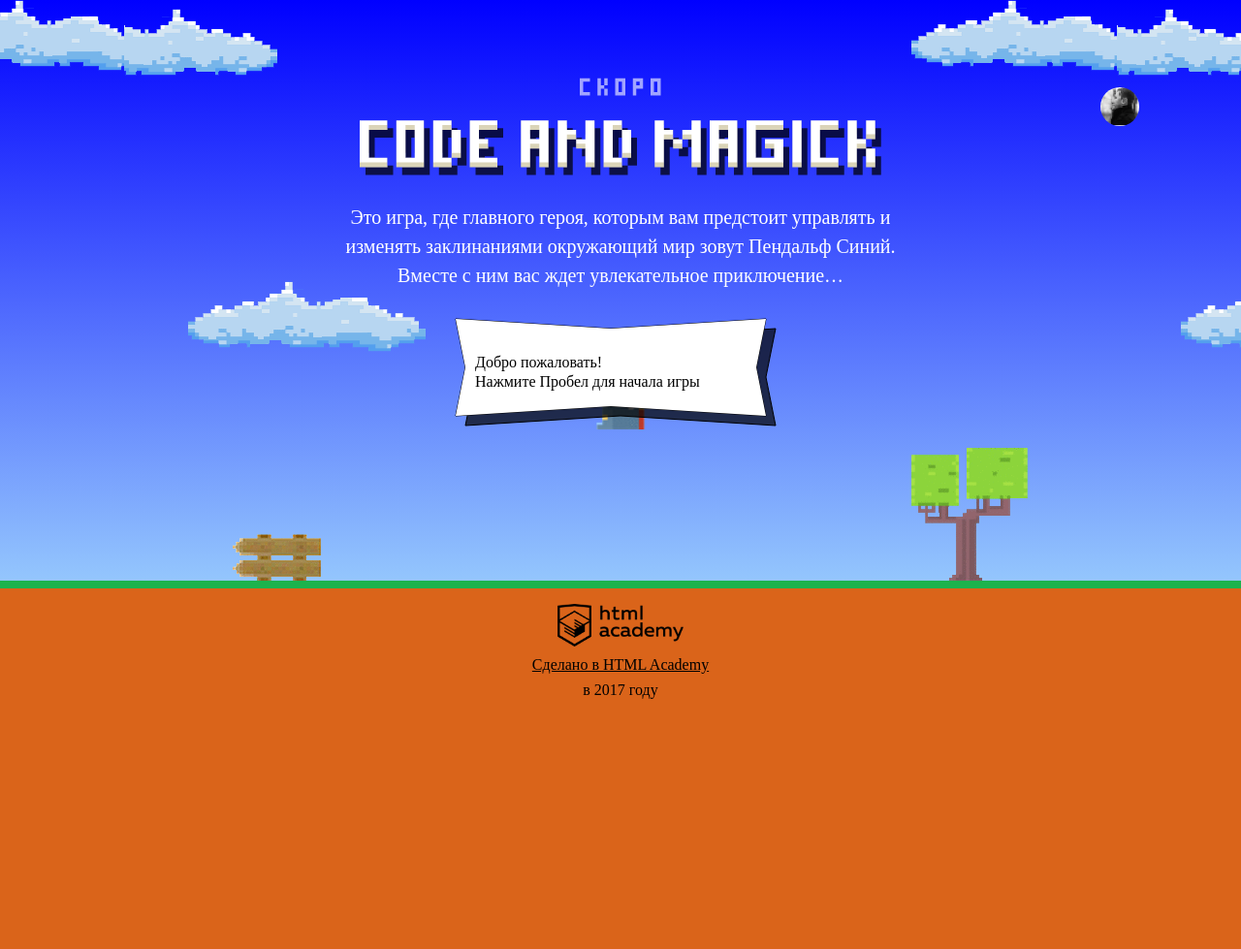
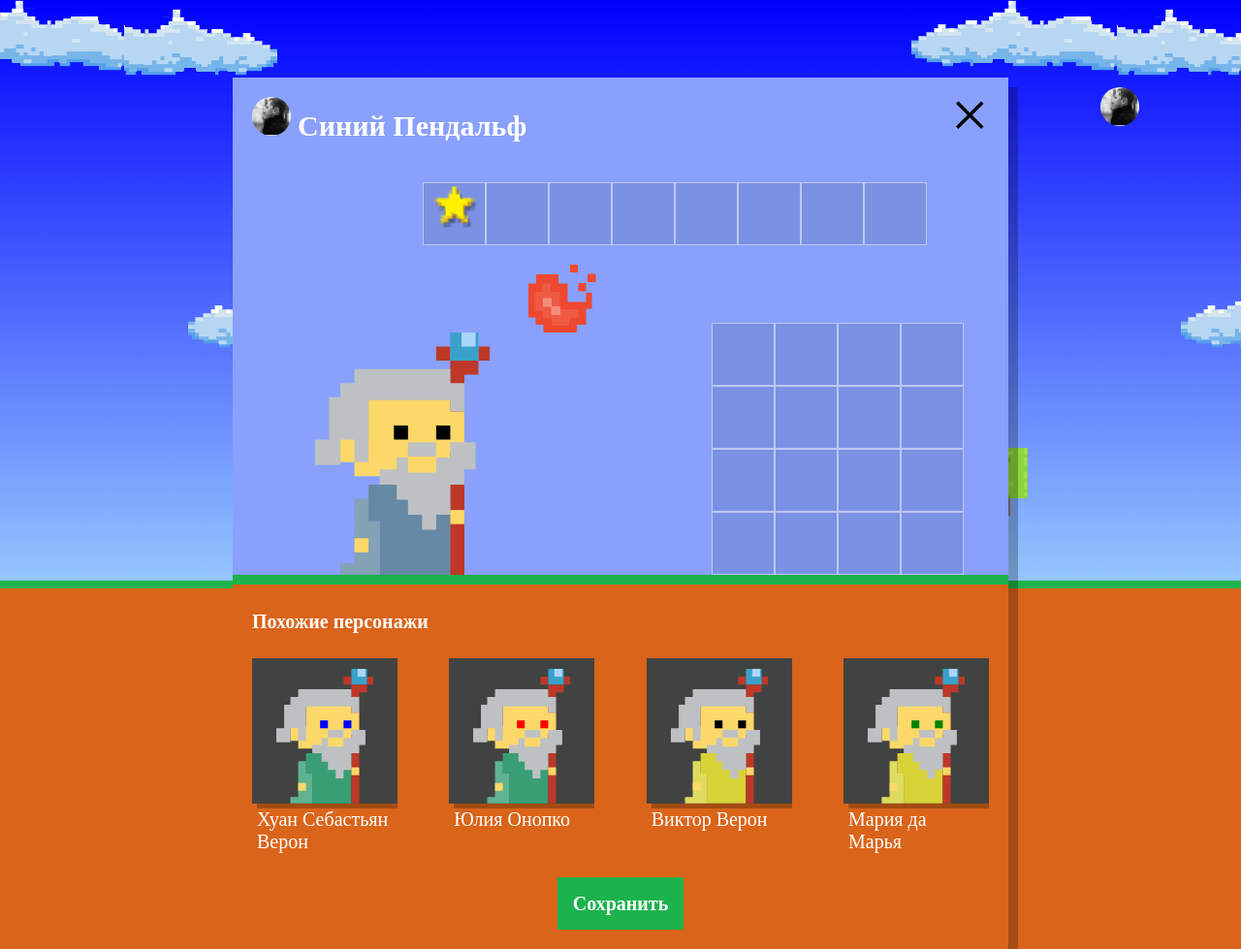
Before and after one commit to Andkov440/329043-code-and-magick, a website: page index.html in a window 1280 px wide. Shown: the whole page at 97% size. Before the commit the page ends 800 px from the top, so only its background shows below. Drawn offline with Linux system fonts and the light colour scheme; a web font is replaced by a local one.

Commit message:
Выполнил задание module3-task1

```diff
--- a/index.html
+++ b/index.html
@@ -202,6 +202,7 @@
     return height / 2 / 3;
   }
 </script>
+<script src="js/setup.js"></script>
 <script src="js/stats.js"></script>
 <script src="js/game.js"></script>
 
--- /dev/null
+++ b/js/setup.js
@@ -0,0 +1,42 @@
+'use strict';
+
+var NAMES = ['Иван', 'Хуан Себастьян', 'Мария', 'Кристоф', 'Виктор', 'Юлия', 'Люпита', 'Вашингтон'];
+var SURNAMES = ['да Марья', 'Верон', 'Мирабелла', 'Вальц', 'Онопко', 'Топольницкая', 'Нионго', 'Ирвинг'];
+var COATEDCOLORS = ['rgb(101, 137, 164)', 'rgb(241, 43, 107)', 'rgb(146, 100, 161)', 'rgb(56, 159, 117)', 'rgb(215, 210, 55)', 'rgb(0, 0, 0)'];
+var EYESCOLORS = ['black', 'red', 'blue', 'yellow', 'green'];
+var wizardsQuantity = 4;
+
+var wizards = [];
+
+var similarListElement = document.querySelector('.setup-similar-list');
+var similarWizardTemplate = document.querySelector('#similar-wizard-template').content;
+var userDialog = document.querySelector('.setup');
+userDialog.classList.remove('hidden');
+
+var randomValue = function (number) {
+  return Math.floor(Math.random() * number);
+};
+
+for (var i = 0; i < wizardsQuantity; i++) {
+  wizards.push({name: NAMES[randomValue(NAMES.length)] + ' ' + SURNAMES[randomValue(SURNAMES.length)], coatColor: COATEDCOLORS[randomValue(COATEDCOLORS.length)], eyesColor: EYESCOLORS[randomValue(EYESCOLORS.length)]});
+}
+
+var generateWizard = function (wizard) {
+  var wizardElement = similarWizardTemplate.cloneNode(true);
+  wizardElement.querySelector('.setup-similar-label').textContent = wizard.name;
+  wizardElement.querySelector('.wizard-coat').style.fill = wizard.coatColor;
+  wizardElement.querySelector('.wizard-eyes').style.fill = wizard.eyesColor;
+
+  return wizardElement;
+};
+
+var drawWizards = function () {
+  var fragment = document.createDocumentFragment();
+  for (i = 0; i < wizards.length; i++) {
+    fragment.appendChild(generateWizard(wizards[i]));
+  }
+  return fragment;
+};
+
+similarListElement.appendChild(drawWizards());
+document.querySelector('.setup-similar').classList.remove('hidden');
--- a/js/stats.js
+++ b/js/stats.js
@@ -43,6 +43,7 @@ window.renderStatistics = function (ctx, names, times) {
   var maxTime = getMaxElement(times);
   for (var i = 0; i < names.length; i++) {
     var playersColor = 'rgba(0, 0, 255, ' + Math.random() + ')';
+    ctx.fillText(Math.round(times[i]), CLOUD_X + COLUMN_GAP * (i + 1) + COLUMN_WIDTH * i, CLOUD_X + BAR_HEIGHT - BAR_HEIGHT * Math.round(times[i]) / maxTime - GAP * 2);
     ctx.fillStyle = (names[i] === 'Вы') ? MY_COLOR : playersColor;
     ctx.fillRect(CLOUD_X + COLUMN_GAP * (i + 1) + COLUMN_WIDTH * i, CLOUD_X + BAR_HEIGHT - BAR_HEIGHT * Math.round(times[i]) / maxTime, COLUMN_WIDTH, BAR_HEIGHT * Math.round(times[i]) / maxTime);
     ctx.fillStyle = TEXT_COLOR;
```
